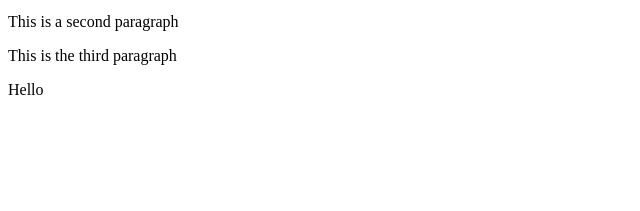
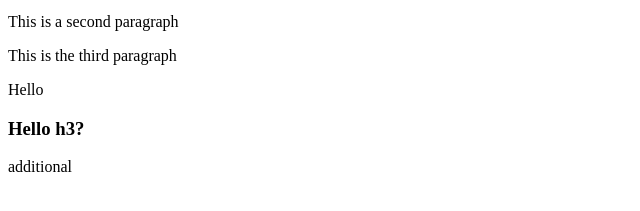
Before and after one commit to cjfaeldonea/git-test, a website: page index.html in a window 1280 px wide. Shown: the part 101-312 px from the top of the page, without its empty margins (0-640 px from the left). Drawn offline with Linux system fonts and the light colour scheme.

Commit message:
Lab #1 commit

```diff
--- a/index.html
+++ b/index.html
@@ -9,5 +9,7 @@
 <p>This is a second paragraph</p>
 <p>This is the third paragraph</p>
 <p>Hello</p>
+<h3>Hello h3?</h3>
+<p>additional</p>
 </body>
 </html>
```
Also changed, not shown: package.json (+160 -2 lines), 1 other file.
